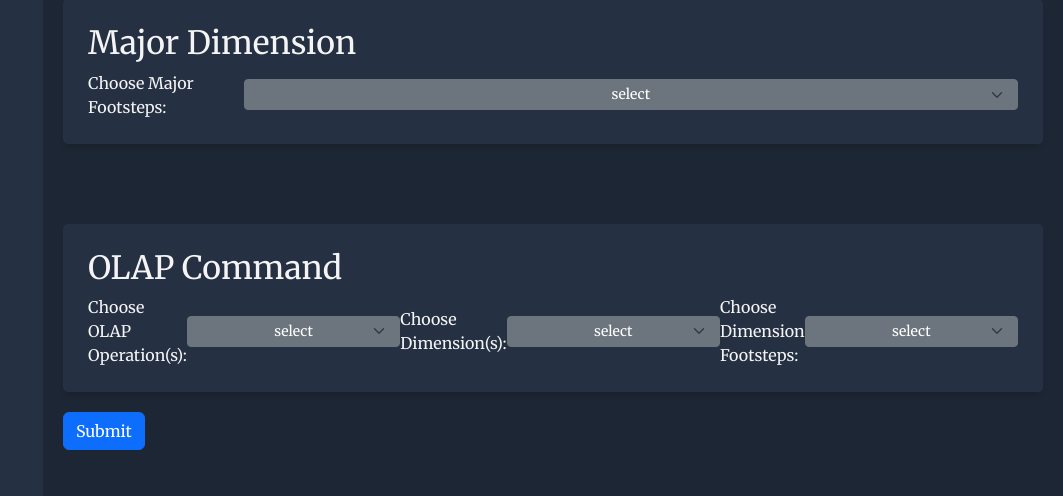
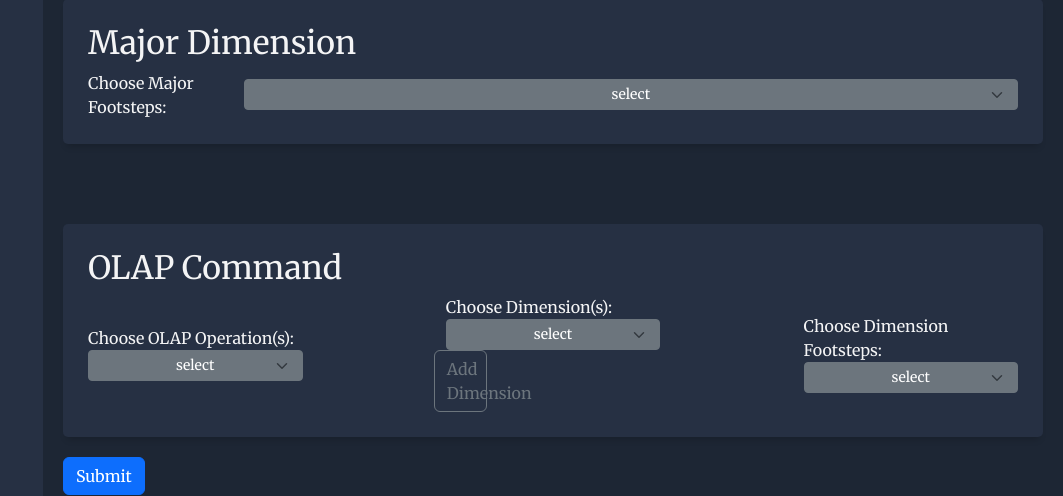
Before and after one commit to JoshuaFarara/DataWarehouse_ProjectReport, a Flask app: page /olap in a window 1280 px wide. Shown: the part 936-1432 px from the top of the page, without its empty margins (217-1280 px from the left). Run offline with Flask 3, Linux system fonts and the light colour scheme.

Commit message:
new html structuring, create section template file 	modified:   interface/static/styles.css 	modified:   interface/templates/olap.html 	new file:   interface/templates/olap_command_item.html

```diff
--- a/interface/templates/olap.html
+++ b/interface/templates/olap.html
@@ -128,7 +128,8 @@
             <div class="olap-cards">
                 <div class="olap-card form-group">
                 <h2 class="olap-title">OLAP Command</h2>
-                    <div class="card-inner">
+                    <div class="card-inner row">
+                        <div class="col-3">
                             <label for="olapCommand">Choose OLAP Operation(s):</label>
                             <select class="form-select btn btn-secondary btn-sm" id="olapCommands" name="olapCommands">
                                 <option selected>select</option>
@@ -136,6 +137,8 @@
                                     <option value="{{ olap['olap_id'] }}">{{ olap['olap_command'] }}</option>
                                 {% endfor %}
                             </select>
+                        </div>
+                        <div class="col-3">
                             <label for="dimensionSelection">Choose Dimension(s):</label>
                             <select class="form-select btn btn-secondary btn-sm" id="dimensionSelection" name="dimensionSelection">
                                 <option selected>select</option>
@@ -143,6 +146,12 @@
                                     <option value="{{ dimension['dim_id'] }}">{{ dimension['dim_name'] }}</option>
                                 {% endfor %}
                             </select>
+                            <div class="row col-3">
+                                <button type="button" class="btn btn-outline-secondary">Add Dimension</button>
+                            </div>
+                        </div>
+
+                        <div class="col-3">
                             <label for="dimFootsteps">Choose Dimension Footsteps:</label>
                             <select class="form-select btn btn-secondary btn-sm" id="dimFootsteps" name="dimFootsteps">
                                 <option selected>select</option>
@@ -150,6 +159,7 @@
                                     <option value="{{ major['major_id'] }}">{{ major['major_name'] }}</option>
                                 {% endfor %}
                             </select>
+                        </div>
                     </div>
                 </div>
             </div>
```
Also changed, not shown: interface/templates/olap_command_item.html (added, +30 -0 lines), interface/static/styles.css (indentation only). Lines whose indentation alone changed are shown as unchanged.
